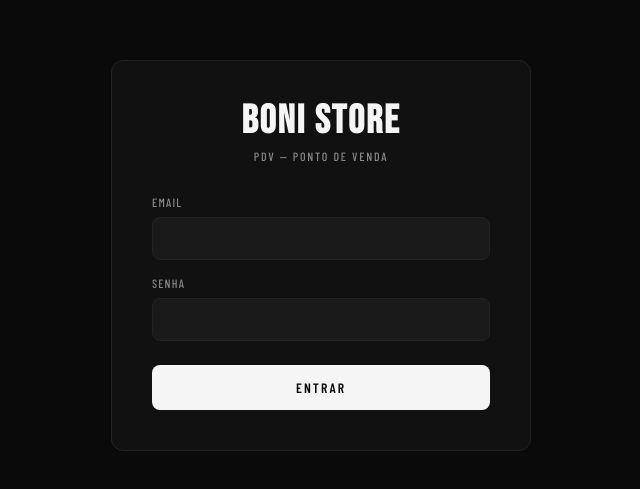
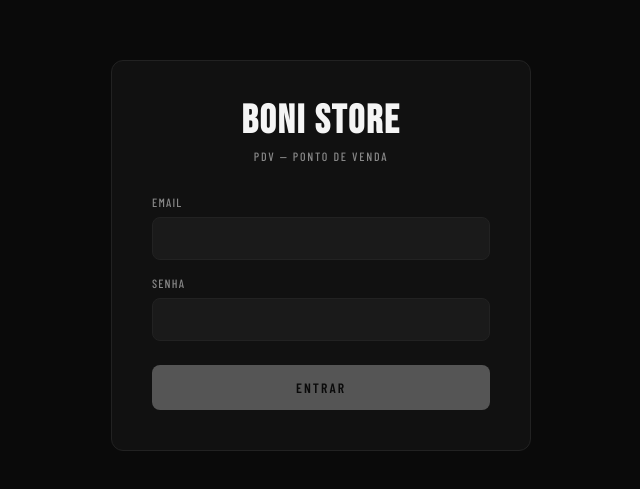
Before and after one commit to matheusbiaggio/stitcher-frontend, a React (Vite) app: page /login in a window 1280 px wide. Shown: the part 145-634 px from the top of the page, without its empty margins (319-959 px from the left). Built offline with nearby package versions, Linux system fonts and the light colour scheme; no server answers.

Commit message:
feat(ui): disable login button until fields filled; logo navigates to home

```diff
--- a/src/components/Layout.tsx
+++ b/src/components/Layout.tsx
@@ -28,7 +28,10 @@ export function Layout({ children }: LayoutProps) {
         padding: '1.5rem 0',
       }}>
         {/* Logo */}
-        <div style={{ padding: '0 1.5rem', marginBottom: '2rem' }}>
+        <div
+          onClick={() => navigate('/')}
+          style={{ padding: '0 1.5rem', marginBottom: '2rem', cursor: 'pointer' }}
+        >
           <span style={{
             fontFamily: 'var(--font-display)',
             fontSize: '1.5rem',
--- a/src/pages/LoginPage.tsx
+++ b/src/pages/LoginPage.tsx
@@ -152,11 +152,11 @@ export function LoginPage() {
 
           <button
             type="submit"
-            disabled={loading}
+            disabled={loading || !email.trim() || !password.trim()}
             style={{
               width: '100%',
               padding: '0.875rem',
-              background: loading ? 'var(--gray2)' : 'var(--white)',
+              background: (loading || !email.trim() || !password.trim()) ? 'var(--gray2)' : 'var(--white)',
               color: 'var(--black)',
               fontFamily: 'var(--font-label)',
               fontSize: '0.85rem',
@@ -164,7 +164,7 @@ export function LoginPage() {
               letterSpacing: '0.15em',
               textTransform: 'uppercase',
               borderRadius: 'var(--radius)',
-              cursor: loading ? 'not-allowed' : 'pointer',
+              cursor: (loading || !email.trim() || !password.trim()) ? 'not-allowed' : 'pointer',
               transition: 'background var(--transition)',
               display: 'flex',
               alignItems: 'center',
```
